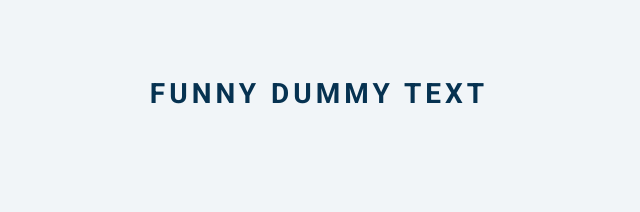
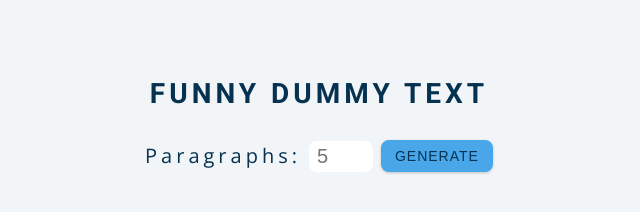
Before and after one commit to VartikaB/Lorem-Ipsum, a plain HTML site: page index.html in a window 1280 px wide. Shown: the whole page, without its empty margins (321-961 px from the left). Drawn offline with nearby package versions, Linux system fonts and the light colour scheme.

Commit message:
Index and style file is ready

```diff
--- a/index.html
+++ b/index.html
@@ -10,6 +10,12 @@
 <body>
     <section class="section-center">
         <h3>Funny Dummy text</h3>
+        <form class="lorem-form">
+            <label for="amount">Paragraphs:</label>
+            <input type="number" name="amount id="amount" placeholder="5">
+            <button type="submit" class="btn">Generate</button>
+        </form>
+        <article class="lorem-text"></article>
     </section>
 
 </body>
```
